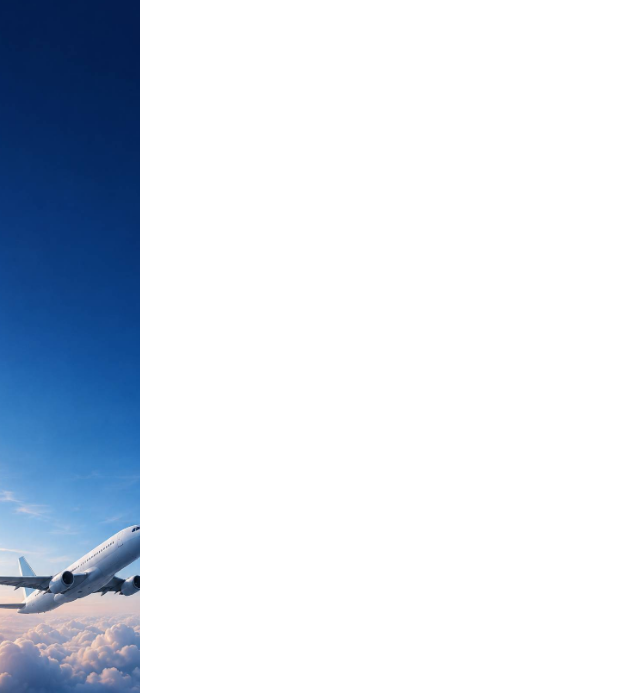
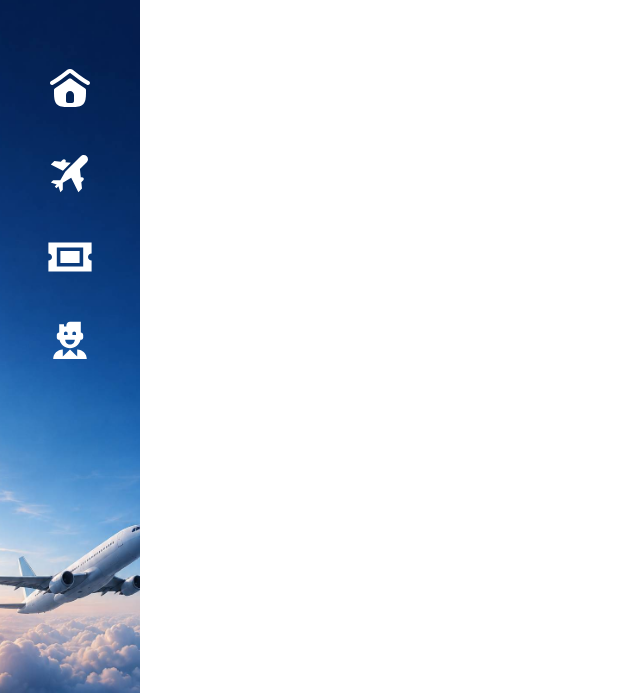
Before and after one commit to Mhdy48/SkyLine-dashboard, a website: page index.html in a window 1280 px wide. Shown: the part 107-800 px from the top of the page, without its empty margins (0-640 px from the left). Drawn offline with nearby package versions, Linux system fonts and the light colour scheme.

Commit message:
feat: add sidebar navigation icons

```diff
--- a/index.html
+++ b/index.html
@@ -41,6 +41,87 @@
             alt="SkyLine Logo"
           />
         </div>
+        <!-- Sidebar Navigation -->
+        <nav
+          class="flex basis-[90%] flex-col gap-5"
+        >
+          <!-- Home Icon -->
+          <a
+            href="#"
+            data-page="house"
+            data-index="0"
+            class="flex items-center justify-center rounded-xl p-2 text-white no-underline transition-all duration-300"
+          >
+            <!-- SVG ICON -->
+            <svg
+              class="w-12 text-white"
+              xmlns="http://www.w3.org/2000/svg"
+              viewBox="0 0 672 672"
+            >
+              <path
+                fill="currentColor"
+                d="M329 114.6C333.3 111.1 338.7 111.1 342.9 114.6C372.5 138.9 459.2 207.4 573.5 276C586.8 284 604 279.7 611.9 266.4C619.8 253.1 615.6 235.9 602.3 228C491.2 161.3 406.9 94.5 378.5 71.3C366.6 61.6 351.7 56 336 56C320.3 56 305.4 61.6 293.5 71.3C265.2 94.5 180.8 161.3 69.6 228C56.3 235.9 52 253.1 60 266.4C68 279.7 85.2 284 98.4 276C212.7 207.4 299.4 138.9 329 114.6zM353.3 194C397.5 227.7 464.5 275.8 544.8 324C553.5 329.2 560 337.9 560 348L560 391.9C560 427.5 558.3 457.8 552.8 483.1C547.3 508.7 537.6 530.9 520.3 548.2C503 565.5 480.8 575.2 455.2 580.7C429.9 586.2 399.5 587.9 364 587.9L308 587.9C272.4 587.9 242.1 586.2 216.8 580.7C191.2 575.2 169 565.5 151.7 548.2C134.4 530.9 124.7 508.7 119.2 483.1C113.7 457.9 112 427.6 112 392L112 348.1C112 338 118.6 329.3 127.2 324.1C207.5 275.9 274.5 227.8 318.7 194.1C328.9 186.3 343.1 186.3 353.3 194.1zM280 504.5C280 519.6 291.9 531.9 307 532L365 532C380.1 532 392 519.6 392 504.5L392 420C392 389.1 366.9 364 336 364C305.1 364 280 389.1 280 420L280 504.5z"
+              />
+            </svg>
+          </a>
+          <!-- Plane Icon -->
+          <a
+            href="#"
+            data-page="plane"
+            data-index="1"
+            class="flex items-center justify-center rounded-xl p-2 text-white no-underline transition-all duration-300"
+          >
+            <!-- SVG ICON -->
+            <svg
+              class="w-12 text-white"
+              xmlns="http://www.w3.org/2000/svg"
+              viewBox="0 0 640 640"
+            >
+              <path
+                fill="currentColor"
+                d="M503.4 80C488.4 80 474 86 463.4 96.6L256 304L190.7 416L96 416L64 448L143 474.3L116.7 500.6L139.3 523.2L165.6 496.9L191.9 575.9L223.9 543.9L223.9 449.2L335.9 383.9L431.9 575.9L479.9 527.9L470.9 442.8L496.8 416.9C506.2 407.5 506.2 392.3 496.8 383C487.9 374.1 473.8 373.7 464.4 381.6L452.4 267.4L543.3 176.5C554 166 560 151.6 560 136.6C560 105.3 534.7 80 503.4 80zM223 143L197.1 168.9L112 159.9L64 207.9L225.8 288.8L331.6 183L258.4 175.3C266.3 165.9 265.8 151.8 257 142.9C247.6 133.5 232.4 133.5 223.1 142.9z"
+              />
+            </svg>
+          </a>
+          <!-- Ticket Icon -->
+          <a
+            href="#"
+            data-page="ticket"
+            data-index="2"
+            class="flex items-center justify-center rounded-xl p-2 text-white no-underline transition-all duration-300"
+          >
+            <!-- SVG ICON -->
+            <svg
+              class="w-12 text-white"
+              xmlns="http://www.w3.org/2000/svg"
+              viewBox="0 0 640 640"
+            >
+              <path
+                fill="currentColor"
+                d="M608 128L32 128L32 272C58.5 272 80 293.5 80 320C80 346.5 58.5 368 32 368L32 512L608 512L608 368C581.5 368 560 346.5 560 320C560 293.5 581.5 272 608 272L608 128zM192 240L192 400L448 400L448 240L192 240zM144 192L496 192L496 448L144 448L144 192z"
+              />
+            </svg>
+          </a>
+          <!-- User Icon -->
+          <a
+            href="#"
+            data-page="user"
+            data-index="3"
+            class="flex items-center justify-center rounded-xl p-2 text-white no-underline transition-all duration-300"
+          >
+            <!-- SVG ICON -->
+            <svg
+              class="w-12 text-white"
+              xmlns="http://www.w3.org/2000/svg"
+              viewBox="0 0 640 640"
+            >
+              <path
+                fill="currentColor"
+                d="M320 64C293.5 64 272 85.5 272 112L272 128L240 128L240 96L176 96L176 208C158.3 208 144 222.3 144 240L144 272C144 289.7 158.3 304 176 304C177.2 304 178.4 303.9 179.5 303.8C194 368 251.4 416 320 416C388.6 416 446 368 460.5 303.8C461.7 303.9 462.8 304 464 304C481.7 304 496 289.7 496 272L496 240C496 222.3 481.7 208 464 208L464 64L320 64zM240 216C240 202.7 250.7 192 264 192C277.3 192 288 202.7 288 216L288 240L240 240L240 216zM352 216C352 202.7 362.7 192 376 192C389.3 192 400 202.7 400 216L400 240L352 240L352 216zM320 368C284.7 368 256 339.3 256 304L384 304C384 339.3 355.3 368 320 368zM96 560L544 560C544 489.3 486.7 432 416 432L416 528L320 432L224 528L224 432C153.3 432 96 489.3 96 560z"
+              />
+            </svg>
+          </a>
+        </nav>
       </aside>
     </div>
     <!-- ================= JAVASCRIPT ================= -->
--- a/style.css
+++ b/style.css
@@ -0,0 +1,3 @@
+.sidebar a.active-link {
+  background: #ffffff22;
+}
```
